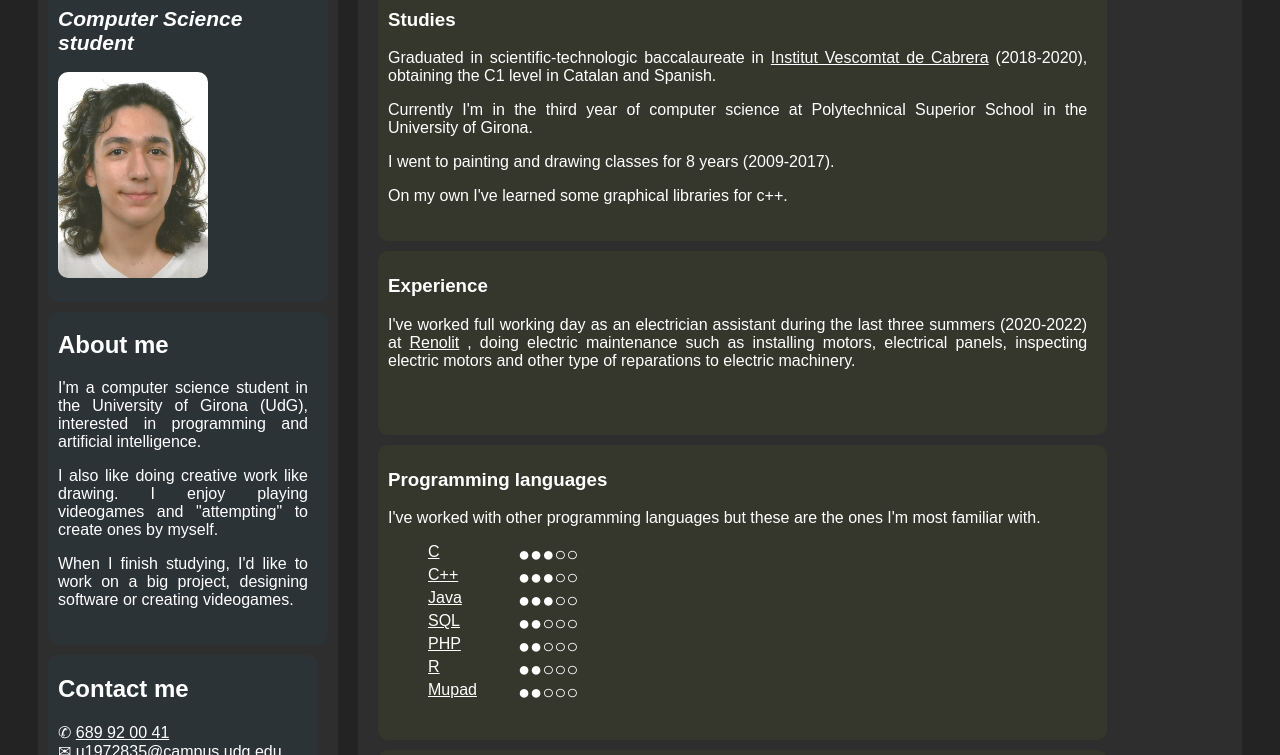
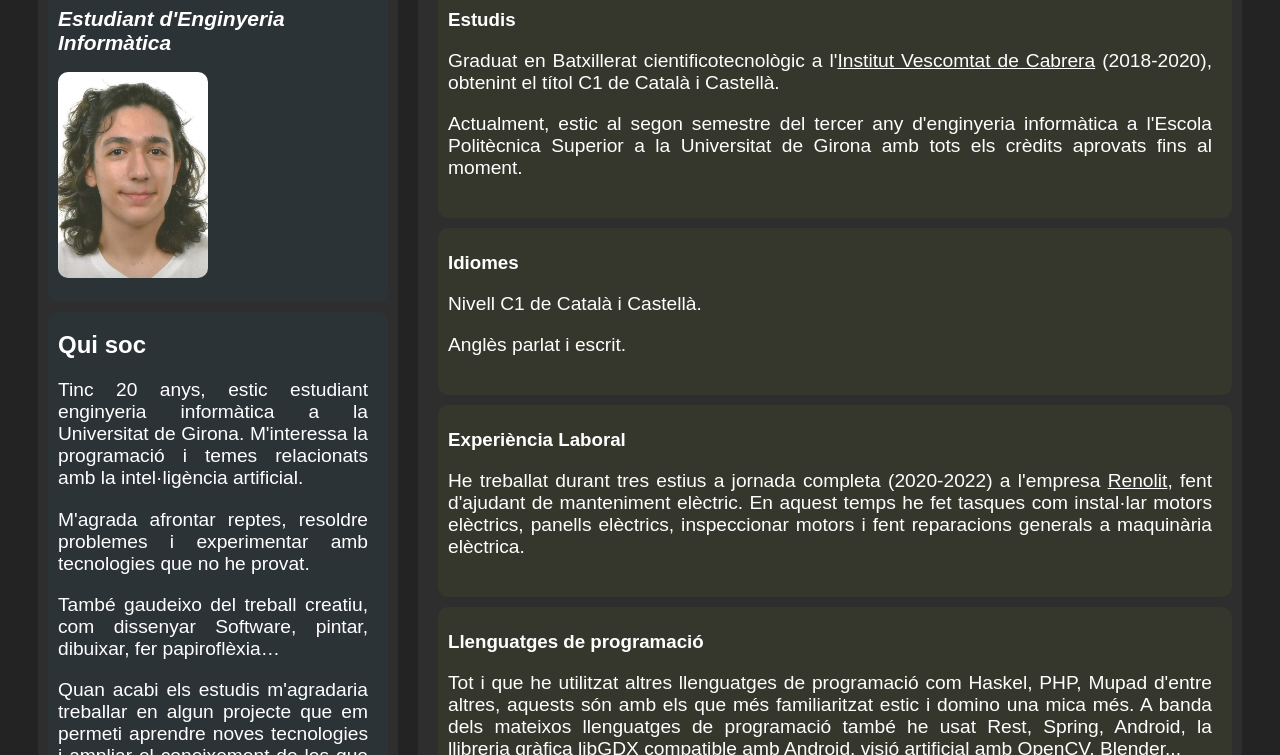
Before and after one commit to PauJimeno/CVwebsite, a plain HTML site: page index.html in a window 1280 px wide. Shown: the part 103-858 px from the top of the page. Drawn offline with Linux system fonts and the light colour scheme.

Commit message:
Arreglada i afegida més informació

```diff
--- a/index.html
+++ b/index.html
@@ -12,21 +12,21 @@
             <div class = "left">
 
                 <div class = "basic-info">
-                    <h1> Pau Jimeno</h1>
-                    <h2> Computer Science student </h2>
+                    <h1> Pau Jimeno Román</h1>
+                    <h2> Estudiant d'Enginyeria Informàtica </h2>
                     <img src="MySelf.jpg" alt="Pau Jimeno" />
                 </div>
 
                 <div class = "about-me">
-                    <h2> About me </h2>
-                        <p>I'm a computer science student in the University of Girona (UdG), interested in programming and artificial intelligence.</p>
-                        <p>I also like doing creative work like drawing. I enjoy playing videogames and "attempting" to create ones by myself.</p>
-                        <p>When I finish studying, I'd like to work on a big project, designing software or creating videogames.</p>
+                    <h2> Qui soc </h2>
+                        <p>Tinc 20 anys, estic estudiant enginyeria informàtica a la Universitat de Girona. M'interessa la programació i temes relacionats amb la intel·ligència artificial.</p>
+                        <p>M'agrada afrontar reptes, resoldre problemes i experimentar amb tecnologies que no he provat.</p>
+                        <p>També gaudeixo del treball creatiu, com dissenyar Software, pintar, dibuixar, fer papiroflèxia… </p>
+                        <p>Quan acabi els estudis m'agradaria treballar en algun projecte que em permeti aprendre noves tecnologies i ampliar el coneixement de les que ja conec.</p>
                 </div>
 
                 <div class = "contact">
-                    <h2>Contact me</h2>
-
+                    <h2>Contacte</h2>
                         <li>✆ <a href = "tel:689 92 00 41">689 92 00 41</a></li>
                         <li>✉ <a href = "mailto:u1972835@campus.udg.edu">u1972835@campus.udg.edu</a></li>
                         <li><img src = "gitLogoWhite.png"/> <a href = "https://github.com/PauJimeno">github.com/PauJimeno</a></li>
@@ -36,80 +36,87 @@
             </div>
             <div class = "right">
                 <div class = "skills">
-                    <h2>Skills</h2>
+                    <h2>Habilitats</h2>
 
                     <div class = "studies">
-                        <h3>Studies</h3>
-                        <p>
-                            Graduated in scientific-technologic baccalaureate in <a href = "https://agora.xtec.cat/insvescomtatdecabrera/"> Institut Vescomtat de Cabrera</a> (2018-2020), obtaining the C1 level in Catalan and Spanish.
-                        </p>
-                        <p>
-                            Currently I'm in the third year of computer science at Polytechnical Superior School in the University of Girona.
-                        </p>
-                        <p>
-                            I went to painting and drawing classes for 8 years (2009-2017).
-                        </p>
-                        <p>
-                            On my own I've learned some graphical libraries for c++.
-                        </p>
+
+                        <h3>Estudis</h3>
+                        <p>Graduat en Batxillerat cientificotecnològic a l'<a href = "https://agora.xtec.cat/insvescomtatdecabrera/">Institut Vescomtat de Cabrera</a> (2018-2020), obtenint el títol C1 de Català i Castellà.</p>
+                        <p>Actualment, estic al segon semestre del tercer any d'enginyeria informàtica a l'Escola Politècnica Superior a la Universitat de Girona amb tots els crèdits aprovats fins al moment.</p>
+
                     </div>
 
+                    <div class = "languages">
+
+                        <h3>Idiomes</h3>
+                        <p>Nivell C1 de Català i Castellà.</p>
+                        <p>Anglès parlat i escrit.</p>
+
+                    </div>
+
+
                     <div class = "experience">
-                        <h3>Experience</h3>
+                        <h3>Experiència Laboral</h3>
                         <p>
-                            I've worked full working day as an electrician assistant during the last three summers (2020-2022) at <a href = "https://www.renolit.com/es/">Renolit</a>
-                            , doing electric maintenance such as installing motors, electrical panels, inspecting electric motors and other type of reparations to electric machinery.
+                            He treballat durant tres estius a jornada completa (2020-2022) a l'empresa <a href = "https://www.renolit.com/es/">Renolit</a>, fent d'ajudant de manteniment elèctric. En aquest temps he fet tasques com instal·lar motors elèctrics, panells elèctrics, inspeccionar motors i fent reparacions generals a maquinària elèctrica.
                         </p>
                     </div>
 
                     <div class = "p-languages">
-                        <h3>Programming languages</h3>
+                        <h3>Llenguatges de programació</h3>
                         <p>
-                            I've worked with other programming languages but these are the ones I'm most familiar with.
+                            Tot i que he utilitzat altres llenguatges de programació com Haskel, PHP, Mupad d'entre altres, aquests són amb els que més familiaritzat estic i domino una mica més.
+                            A banda dels mateixos llenguatges de programació també he usat Rest, Spring, Android, la llibreria gràfica libGDX compatible amb Android, visió artificial amb OpenCV, Blender...
                         </p>
                         <ul>
                             <li><a href = "https://en.wikipedia.org/wiki/C_(programming_language)">C</a><span class = "lvl">●●●○○</span></li>
-                            <li><a href = "https://en.wikipedia.org/wiki/C%2B%2B">C++</a><span class = "lvl">●●●○○</span></li>
-                            <li><a href = "https://en.wikipedia.org/wiki/Java_(programming_language)">Java</a><span class = "lvl">●●●○○</span></li>
+                            <li><a href = "https://en.wikipedia.org/wiki/C%2B%2B">C++</a><span class = "lvl">●●●●○</span></li>
+                            <li><a href = "https://en.wikipedia.org/wiki/Java_(programming_language)">Java</a><span class = "lvl">●●●●○</span></li>
                             <li><a href = "https://en.wikipedia.org/wiki/SQL">SQL</a><span class = "lvl">●●○○○</span></li>
-                            <li><a href = "https://en.wikipedia.org/wiki/PHP">PHP</a><span class = "lvl">●●○○○</span></li>
                             <li><a href = "https://en.wikipedia.org/wiki/R_(programming_language)">R</a><span class = "lvl">●●○○○</span></li>
-                            <li><a href = "https://en.wikipedia.org/wiki/MuPAD">Mupad</a><span class = "lvl">●●○○○</span></li>
+                            <li><a href = "https://es.wikipedia.org/wiki/Prolog">Prolog</a><span class = "lvl">●●●○○</span></li>
+                            <li><a href = "https://es.wikipedia.org/wiki/Python">Python</a><span class = "lvl">●●○○○</span></li>
                         </ul>
                     </div>
 
                     <div class = "projects">
-                        <h3>Projects I've worked on</h3>
-                        <p>I've worked in a few projects on my own, most of them are games made with c++ and a very interesting library called <a href = "https://www.raylib.com/">Raylib</a></p>
+                        <h3>Projectes</h3>
+                        <p>He treballat en alguns projectes pel meu compte de temes que trobo interessants, volia aprendre i profunditzar.</p>
 
                         <h4>Snake</h4>
-                        <p>Done with c++ and a very useful library called Raylib I've recreated the classic game Snake.
-                            Following good software design praxis. The game has been done from scratch and no game engines used, just c++ code and some calls to draw objects that Raylib provides.
-                            The game uses the object-oriented programming that c++ offers.
+                        <p>
+                            En c++ i una llibreria molt útil que es diu Raylib, he recreat el clàssic joc Snake. Aquest projecte l'he fet de zero i sense cap motor de jocs, simplement c++ i algunes funcions bàsiques de mostrar objectes que implementa Raylib. A banda també he implementat un mode multijugador local, un sistema per poder guardar les puntuacions al disc dur, carregar-les, poder jugar amb teclat o comandament i algunes mecàniques extra que no són presents al joc original.
                         </p>
 
                         <h4>Pong</h4>
-                        <p>Also done with c++ and Raylib, the game doesn't use object orientation, but provides well done local multiplayer that can be played with a controller or keyboard.</p>
+                        <p>Fet amb c i Raylib és un projecte senzill que vaig fer per familiaritzar-me amb la llibreria.</p>
 
                         <h4>Minecraft script</h4>
-                        <p>I've also done a script for one of the most popular game Minecraft.
-                            The script is done with Java and inputs certain to the keyboard and mouse, based on what the script sees on screen.
-                            The main use is to farm resources automatically without player interaction.
+                        <p>També he fet un Script per un dels jocs més populars “Minecraft”.
+                            El Script està fet amb Java i en funció del que es captura, el programa pren decisions per fer certs inputs de teclat i ratolí al joc. La funció principal és poder aconseguir recursos del joc sense interacció del jugador.
                         </p>
 
+                        <h4>Othello IA</h4>
+                        <p>Fet amb Python, és una IA pel joc de taula Othello basada en la tècnica Minimax, que explora certa profunditat de l'arbre de possibilitats de cada moviment i assigna diferents pesos a les conseqüències que comporta cada jugada, per finalment decidir quin és el millor moviment que es pot fer.</p>
+
+                        <h4>Aplicació Adnroid</h4>
+                        <p>Tot i que es tracta d'un projecte que hem fet a la Universitat, considero que és molt important mencionar-lo, ja que hem après moltes coses importants sobre com seria el desenvolupament d'una aplicació en una empresa. Com treballar amb la metodologia Scrum amb Sprints de tres setmanes, la comunicació amb el servidor utilitzant Rest, crear un servidor usant Spring i també gestionar la feina d'un equip de sis persones amb YouTrack i Github.</p>
                     </div>
 
                     <div class = "scripts">
                         <h3>Scripting</h3>
-                        <p>I've done various scripts most of them are focused on automating the input of a program and storing the outputs to later study the generated data.</p>
+                        <p>He fet alguns scripts bàsics basats en l'automatització de l'input d'un programa i el guardat de les dades que genera per més tard poder-les analitzar.</p>
                         <ul>
                             <li><a href = "https://en.wikipedia.org/wiki/Bash_(Unix_shell)">Bash</a><span class = "lvl">●●○○○</span></li>
                             <li><a href = "https://en.wikipedia.org/wiki/PowerShell">PowerShell</a><span class = "lvl">●●○○○</span></li>
                         </ul>
                     </div>
 
-
-
+                    <div class = "others">
+                        <h3>Altres</h3>
+                        <p>Permís B de conduir.</p>
+                        <p>Classes de dibuix i pintura (2009-2017).</p>
+                    </div>
                 </div>
             </div>
 
@@ -118,8 +125,6 @@
         <div>
 
 
-
-
         </div>
 
     </body>
--- a/style.css
+++ b/style.css
@@ -1,7 +1,7 @@
 .main-content{
     display:flex;
     margin: 20px;
-    justify-content: space-between;
+    justify-content: flex-start;
     flex-direction:row;
     font-family: Arial, Helvetica, sans-serif;
     text-align: justify;
@@ -15,6 +15,7 @@
     margin-left: 10px;
     display: flex;
     flex-direction: column;
+    justify-content: flex-start;
 }
 
 .left div{
@@ -27,30 +28,38 @@
     padding-bottom: 20px;
     width: max-content;
     min-width: 80%;
-    max-width: 250px;
+    max-width: 310px;
     border-radius: 10px;
 }
 
 .right{
     padding-left: 10px;
+    width: 70%;
 }
+
+.right div{
+    margin-right: 10px;
+}
+
 
 .skills{
     padding-bottom: 5%;
+    margin-bottom: 10px;
 }
+
 
 .skills div{
     background-color: rgba(68, 73, 40, 0.336);
     margin-top: 10px;
-    margin-left: 10px;
-    margin-right: 10px;
+    margin: 10px;
+    margin-right: 0px;
     padding-left: 10px;
     padding-right: 20px;
     padding-bottom: 20px;
-    max-width: 80%;
+    max-width: 100%;
     border-radius: 10px;
     padding-top: 5px;
-    min-height: 10%;
+
 }
 
 body{
@@ -90,16 +99,16 @@ li{
 
 .p-languages a, .scripts a{
     float: left;
-    min-width: 90px;
+    min-width: 120px;
 }
 
 .p-languages ul, .scripts ul{
-    width: 200px;
-    min-height: 140px;
+    width: 300px;
+
 }
 
 .p-languages .lvl, .scripts .lvl{
-    font-size: 20px;
+    font-size: 1em;
 }
 
 .p-languages li:hover, .scripts li:hover{
@@ -109,3 +118,11 @@ li{
 h2{
     text-align: left;
 }
+
+p, li{
+    font-size: 1.2em;
+}
+
+.contact li{
+    font-size: 1em;
+}
```
